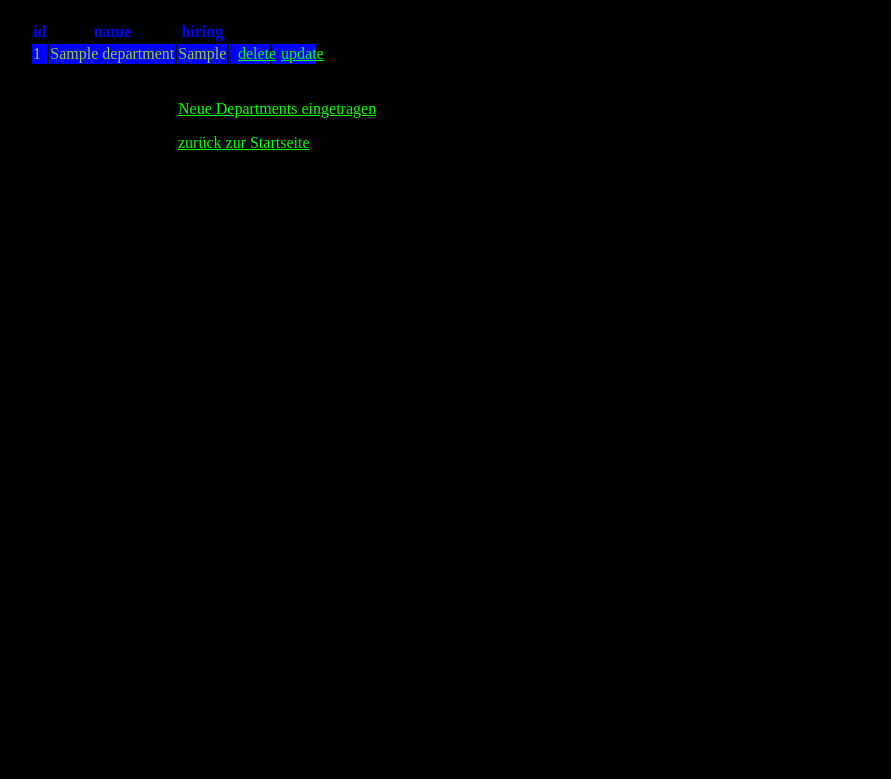
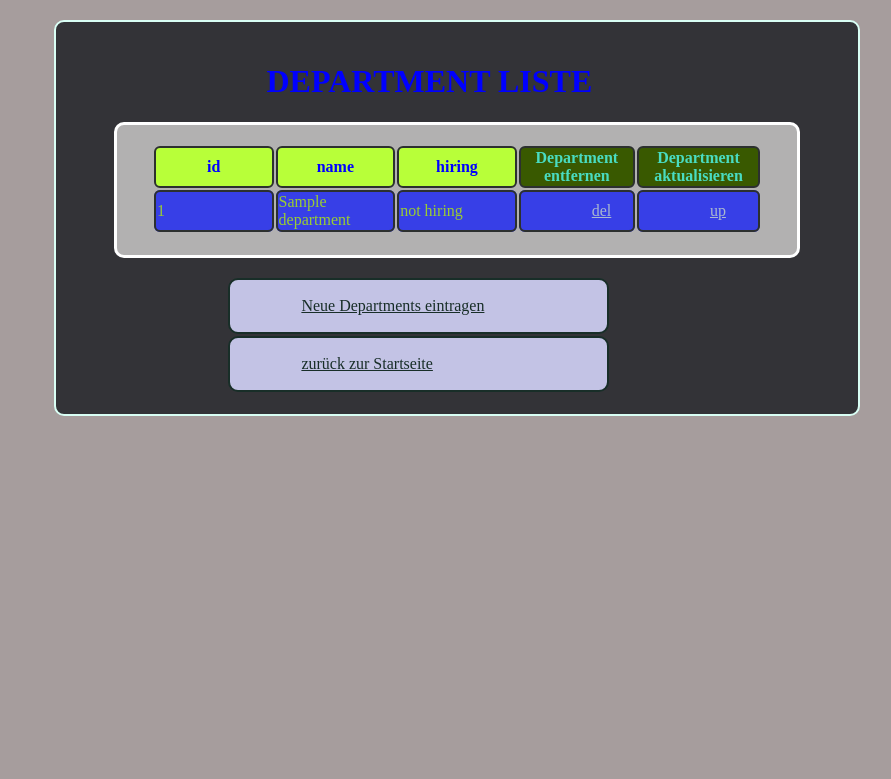
Before and after one commit to BBQBastianBBQ/Company, a PHP site: page /read_department.php in a window 1280 px wide. Shown: the top 779 px of the page, without its empty margins (90-981 px from the left). Run offline with PHP 8.4, Linux system fonts and the light colour scheme; tables that the repository leaves empty or names only in its code hold one stand-in row (values such as "Sample post").

Commit message:
CSS CLasses weiter angepasst neue klasse in read_de... funktion führt um Tabelle besser zu differenzieren

```diff
--- a/DepartmentCSS.css
+++ b/DepartmentCSS.css
@@ -11,11 +11,13 @@
 }
 .body {
     font-family:Bahnschrift;
-    background-color: black;
+    background-color: #a69d9d;
     margin: 20px;
+    height: 90vh;
+
 }
 h1   {color: blue;
-    margin-left:20%;
+    margin-left:25%;
     margin-right:20%;
 }
 p1   {color:darkseagreen}
@@ -23,8 +25,8 @@ p    {color: #FFFB25;}
 li   {color: whitesmoke;
 
 }
-a    {margin-left:20%;
-    color: lime;}
+a    {margin-left:70px;
+    color: #182e28;}
 
 .intro  {background-color:blue;
     border-width:4px;
@@ -39,38 +41,51 @@ a    {margin-left:20%;
 }
 
 .table
-{   margin-left:100px;
-    margin-right:100px;
+{   margin-left:5%;
+    margin-right:5%;
+    margin-bottom: 20px;
 
 }
+
+td,th {border-width: 2px;
+    border-radius: 6px;
+    border-style: solid;
+    border-color: #2c302f;}
 .trow1
-{   color: yellowgreen;
-    background-color: blue;
-    border-style: dot-dash;
-    border-color: crimson;
+{   color: rgb(154, 205, 50);
+    background-color: rgba(0, 13, 255, 0.69);
+    a{color: #aab9cf
+    }
+
 
 }
 
 .trow2
 {   color: blue;
     background-color: yellowgreen;
-    border-style: dot-dash;
-    border-color: crimson;
+    a{color: #0c56c0
+    }
+
+
 }
 
-.te
+.th1
 {   color: blue;
+    background-color: #b8ff39;
+    height: 40px;
+    width: 20%;
+
 }
 .form {
-    background-color: #7171be;
+    background-color: #89929e;
     border-width: 4px;
     border-style: solid;
-    border-color: #b90d7e;
+    border-color: #ffffff;
     border-radius: 10px;
-    color: white;
+    color: #ffffff;
     padding: 20px;
     margin-left: 20%;
-    margin-right: 40%;
+    margin-right: 30%;
     margin-bottom: 20px;
 }
 .listen
@@ -86,3 +101,48 @@ a    {margin-left:20%;
     margin-right: 100px;
     margin-bottom: 20px;
 }
+
+.lynx{
+    background-color: #c3c3e5;
+    border-width: 2px;
+    border-style: solid;
+    border-color: #182e28;
+    border-radius: 10px;
+    margin-left: 20%;
+    margin-right: 30%;
+    margin-bottom: 2px;
+    padding: 1px;
+}
+
+.bodydiv{
+    background-color: #333337;
+    border-width: 2px;
+    border-style: solid;
+    border-color: #d9fff5;
+    border-radius: 10px;
+    margin-left: 10%;
+    margin-right: 25%;
+    margin-bottom: 20%;
+    padding: 20px;
+}
+
+.tablediv{
+    background-color: #b2b1b1;
+    border-width: 3px;
+    border-style: solid;
+    border-color: #ffffff;
+    border-radius: 10px;
+    margin-left: 5%;
+    margin-right: 5%;
+    margin-bottom: 2px;
+    padding: 1px;
+}
+
+.button{
+    margin: 2px;}
+
+.th2{   color: #49dcc1;
+    background-color: #395900;
+
+
+}
--- a/read_department.php
+++ b/read_department.php
@@ -1,5 +1,5 @@
 <?php
-function createTable(array $data, array|false $ueberschriften=false,string $class_1, string $class_2,string $class_3,string $class_4)
+function createTable(array $data, array|false $ueberschriften=false,string $class_1, string $class_2,string $class_3,string $class_4,string $class_5)
 { $length= count($data);
     echo "<table class='$class_1'>";
     echo"<tr>";
@@ -10,7 +10,7 @@ function createTable(array $data, array|false $ueberschriften=false,string $clas
 
     {
         echo "<th class='$class_2'>","$y","</th>";
-    }   echo "</tr>";
+    }   echo "<th class='$class_5'>Department entfernen</th><th class='$class_5'>Department aktualisieren</th></tr>";
 
     // hier beginnt der Loop, der durch die gesamte Länge des arrays durch iteriert
     for ($i = 0; $i <= $length-1; $i++){
@@ -27,13 +27,18 @@ function createTable(array $data, array|false $ueberschriften=false,string $clas
         // in diesem Fall ist der benötigte Schlüsselwert die Spalte Id in der Tabelle (ich weiß, dass die Schlü.St. == [0] ist
         foreach ($var1 as $inhalt) {
             if ($loop == 0)                 // ich kann durch die Zahl eine bestimmte Stelle im Array bestimmen, die ausgewählt werden soll
-                $id=$inhalt;                    // hier füge ich den wert von inhalt der benötigten Variable zu
+            {$id=$inhalt;}                // hier füge ich den wert von value=$inhalt der benötigten Variable zu
+            if ($loop == 2) {
+                if ($inhalt == 1){$inhalt = "hiring!";}
+                else{$inhalt="not hiring";}}
             echo "<td>", $inhalt, "</td>";
+
+
             $loop ++;
 
         }
-        echo "<td><a href='/delete_department.php?id=$id'>delete</a></td>";  // ?id=$id fügt dem $_GET array den Wert zu der in der Variable steht
-        echo  "<td><a href='/update_department.php?id=$id'>update</a></td>";
+        echo "<td><a href='/delete_department.php?id=$id'>del</a></td>";  // ?id=$id fügt dem $_GET array den Wert zu der in der Variable steht
+        echo  "<td><a href='/update_department.php?id=$id'>up</a></td>";
         echo "</tr>","\n";
 
     }
@@ -56,7 +61,7 @@ $array=$stmt->fetchAll(PDO::FETCH_ASSOC);
 <html lang="en">
 <head>
     <meta charset="UTF-8">
-    <title>Title</title>
+    <title>DEPARTMENT LISTE</title>
     <link rel="stylesheet" href="DepartmentCSS.css?v=<?php echo time(); ?>" type="text/css">
 
     <!-- WICHTIG: man muss für Firefox in die CSS Info eine Instanz einbauen, die dafür sorgt, dass der Browser
@@ -67,17 +72,19 @@ $array=$stmt->fetchAll(PDO::FETCH_ASSOC);
 <body class="body">
 
 <div class="bodydiv">
+    <h1>DEPARTMENT LISTE</h1>
     <div class="tablediv">
+        <br>
     <?php
-echo (createTable($array,false,"table", "te","trow1","trow2"));
+echo (createTable($array,false,"table", "th1","trow1","trow2","th2"));
 ?>
     </div>
     <br>
     <div class="lynx">
-<p><a href="../create_department.php">Neue Departments eingetragen</a></p>
+<p><a href="../create_department.php">Neue Departments eintragen</a></p>
     </div>
         <div class="lynx">
-<p><a href="../ersteseite.php">zurück zur Startseite</a></p>
+<p><a href="/index.php">zurück zur Startseite</a></p>
         </div>
 </div>
 </body>
```
